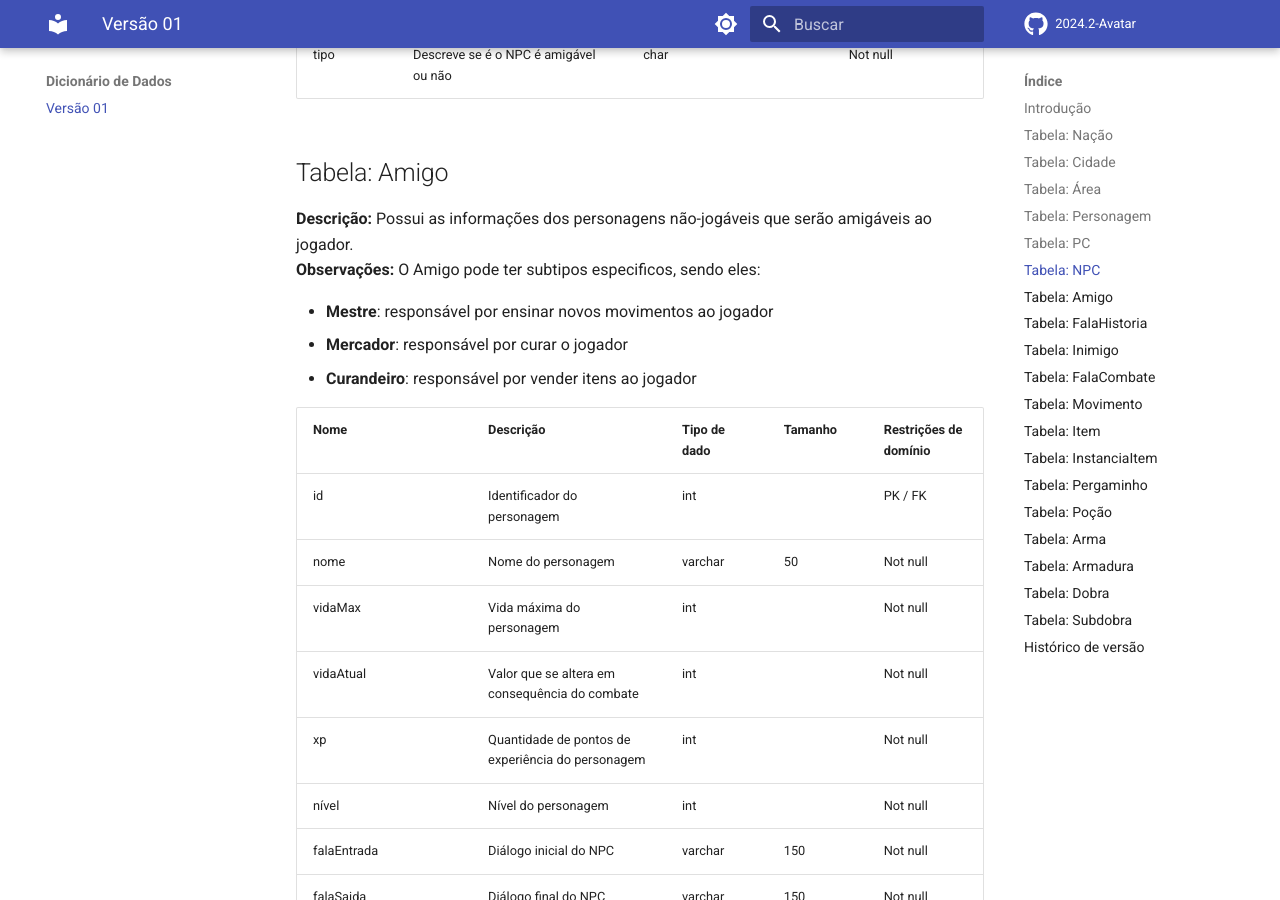
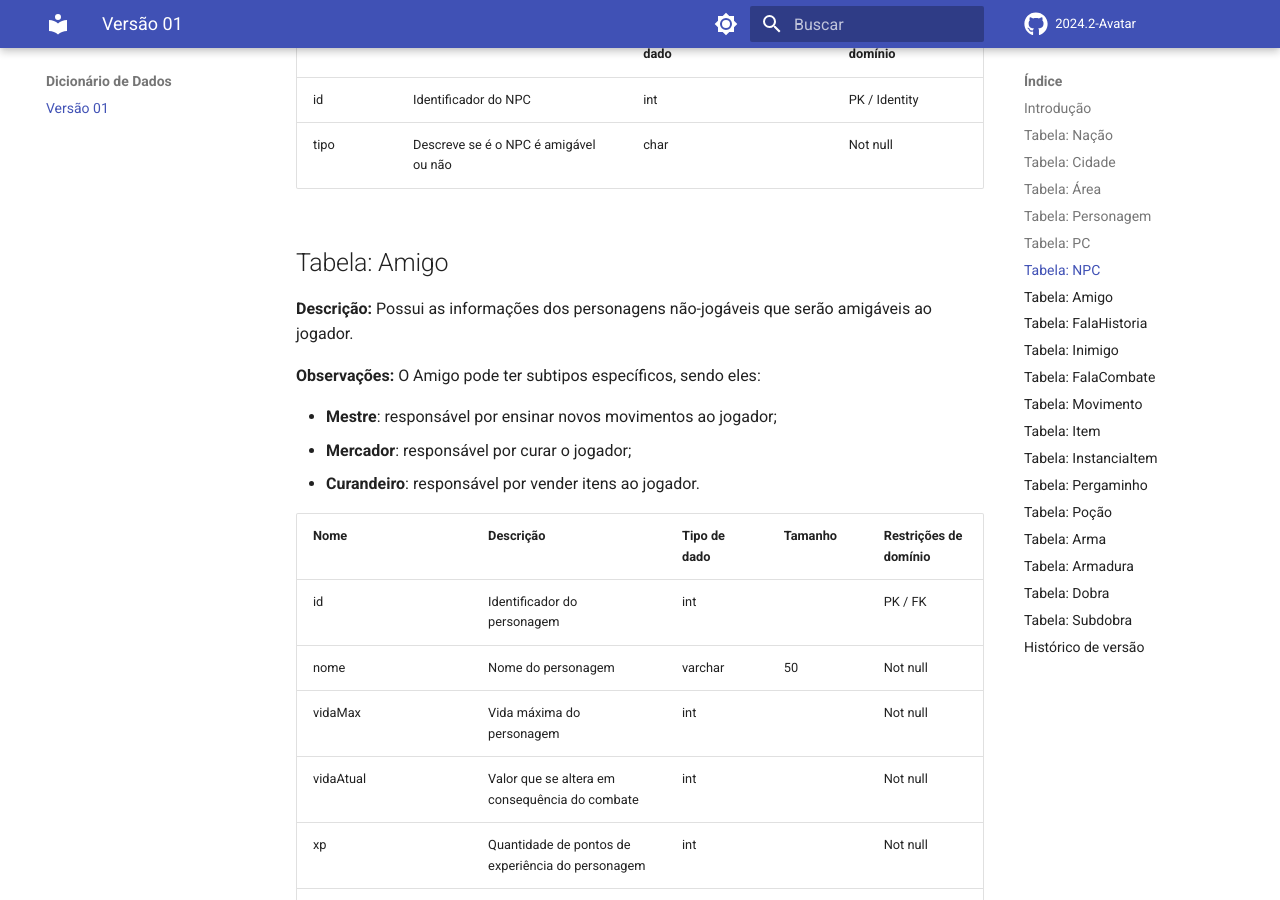
Before and after one commit to SBD1/2024.2-Avatar, an MkDocs documentation site: the page built from docs/DD/v1.md, in a window 1280 px wide and 900 px high, scrolled down 3526 px. Built offline with MkDocs 1.6.1 and Material for MkDocs 9.7.7, drawn with Linux system fonts in a browser that asks for light colours; comment, search, counter and statistics services are not loaded; some of the changed text lies outside the part shown.

Commit message:
pequenas alterações no espaçamento, gramática e observações nas tabelas

```diff
--- a/docs/DD/v1.md
+++ b/docs/DD/v1.md
@@ -7,6 +7,7 @@
 ## Tabela: Nação
 **Descrição:** Possui as informações das nações que o jogador poderá explorar.
 
+
 | Nome      | Descrição                    | Tipo de dado | Tamanho | Restrições de domínio |
 | --------- | ---------------------------- | ------------ | ------- | --------------------- |
 | nome      | Nome da nação                | varchar      | 20      | PK                    |
@@ -14,6 +15,7 @@
 
 ## Tabela: Cidade
 **Descrição:** Possui as informações das cidades que o jogador poderá explorar.
+
 **Observações:** A tabela possui uma chave estrangeira para a tabela Nação.
 
 | Nome                  | Descrição                                           | Tipo de dado | Tamanho | Restrições de domínio |
@@ -41,6 +43,7 @@
 
 ## Tabela: Personagem
 **Descrição:** Possui as informações dos personagens que existem no jogo.
+
 **Observações:** A tabela está dividida em duas sub-tabelas, PC e NPC, através de uma especialização por tipo.
 
 | Nome | Descrição                                  | Tipo de dado | Tamanho | Restrições de domínio |
@@ -74,6 +78,7 @@
 
 ## Tabela: NPC
 **Descrição:** Possui as informações dos personagens que o jogador poderá interagir, os quais serão não-jogáveis (*non-playable characters*).
+
 **Observações:** A tabela está dividida em duas sub-tabelas, Amigo e Inimigo, através de uma especialização por tipo.
 
 | Nome | Descrição                             | Tipo de dado | Tamanho | Restrições de domínio |
@@ -83,11 +88,12 @@
 
 ## Tabela: Amigo
 **Descrição:** Possui as informações dos personagens não-jogáveis que serão amigáveis ao jogador.
-**Observações:** O Amigo pode ter subtipos especificos, sendo eles:
 
-  - **Mestre**: responsável por ensinar novos movimentos ao jogador
-  - **Mercador**: responsável por curar o jogador
-  - **Curandeiro**: responsável por vender itens ao jogador
+**Observações:** O Amigo pode ter subtipos específicos, sendo eles:
+
+  - **Mestre**: responsável por ensinar novos movimentos ao jogador;
+  - **Mercador**: responsável por curar o jogador;
+  - **Curandeiro**: responsável por vender itens ao jogador.
 
 | Nome                     | Descrição                                                        | Tipo de dado | Tamanho | Restrições de domínio |
 | ------------------------ | ---------------------------------------------------------------- | ------------ | ------- | --------------------- |
@@ -137,7 +144,7 @@
 | idArea         | Identificador da área em que o Personagem está    | int          |         | FK / Not null         |
 
 ## Tabela: FalaCombate
-**Descrição:** Possui as informações das falas que serão utilizadas pelos Inimigos para interagir com o jogador durante o combate.
+**Descrição:** Possui as informações das falas que serão utilizadas pelos inimigos para interagir com o jogador durante o combate.
 
 | Nome      | Descrição                               | Tipo de dado | Tamanho | Restrições de domínio |
 | --------- | --------------------------------------- | ------------ | ------- | --------------------- |
```
Also changed, not shown: other parts of docs/DD/v1.md (+5 -3 lines).
